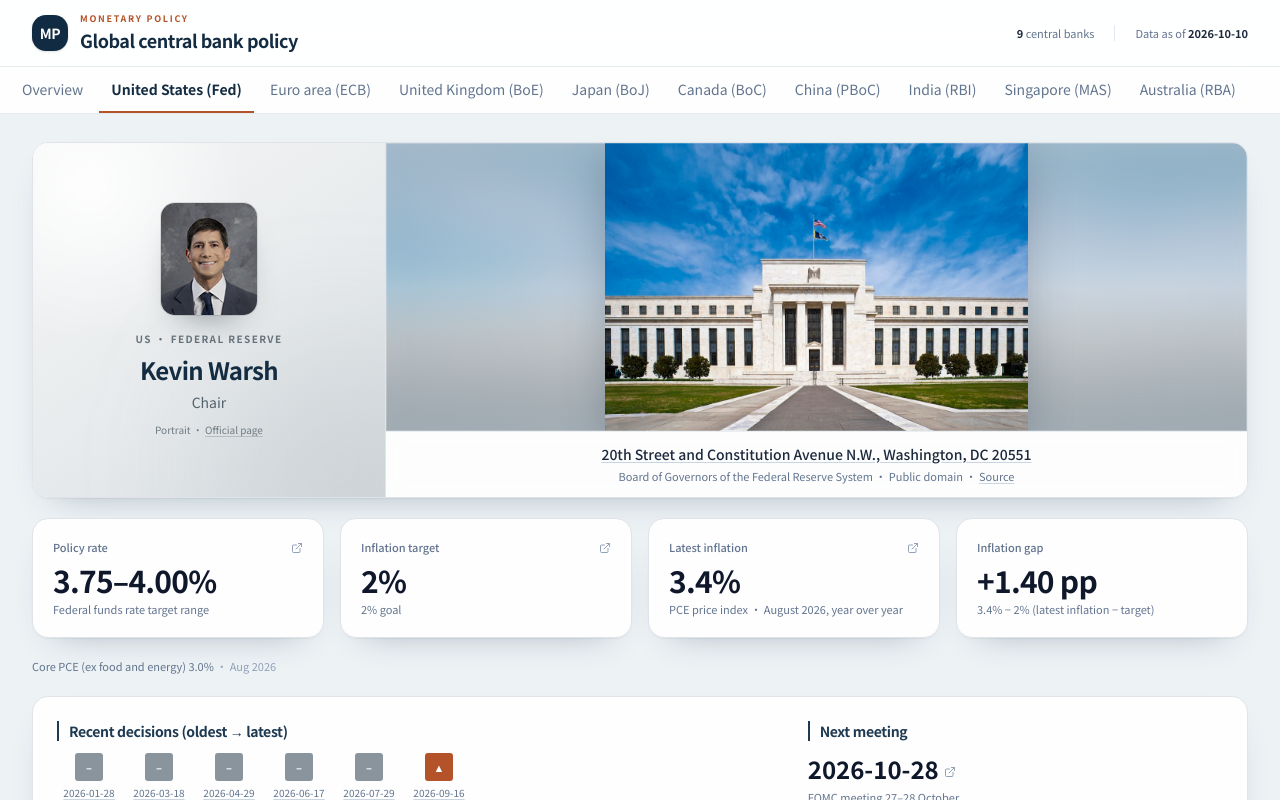
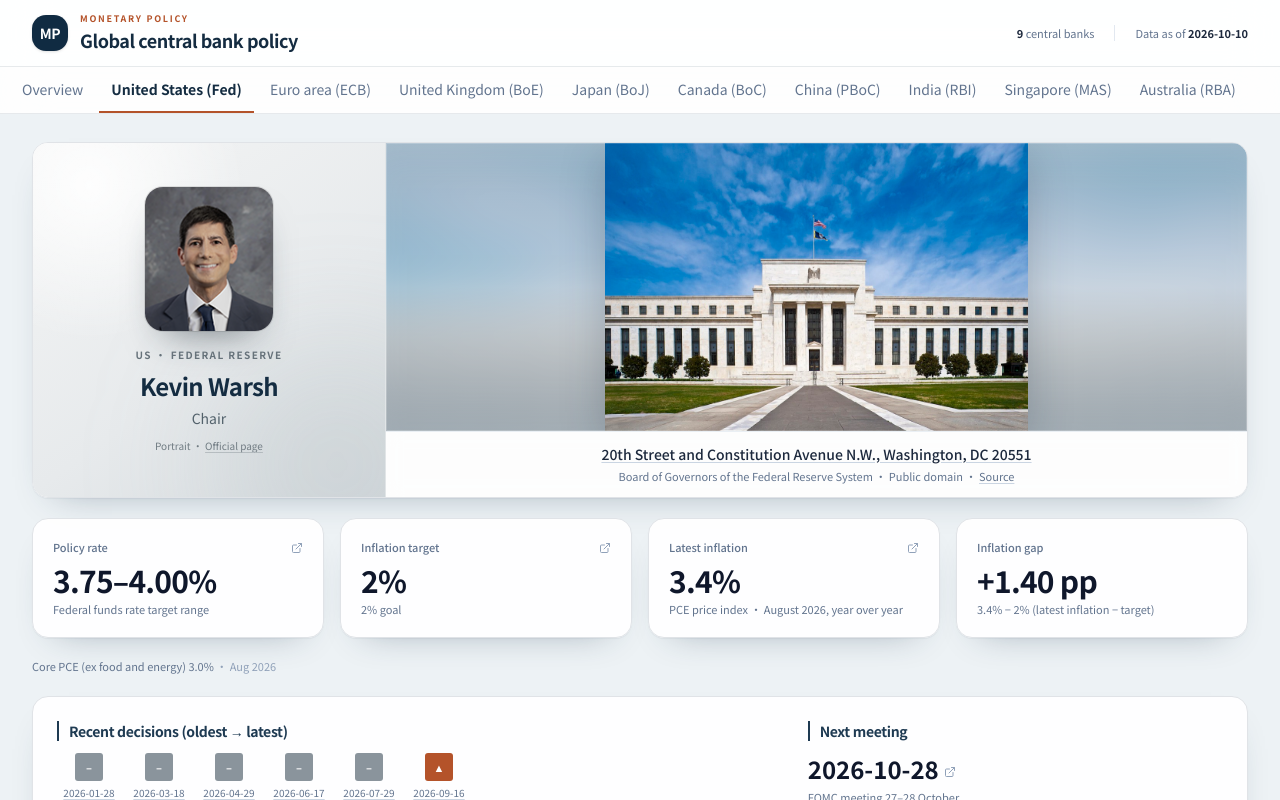
Before and after one commit to carolinezy99-wq/genesis, a Next.js app: page / in a window 1280 px wide. Both pictures are taken after a click on the button 232 px from the left and 3007 px from the top of the page. Shown: the top 800 px of the page. Built offline with nearby package versions, Linux system fonts and the light colour scheme.

Commit message:
Enlarge governor portraits

```diff
--- a/src/components/bank-card.tsx
+++ b/src/components/bank-card.tsx
@@ -24,12 +24,12 @@
 function Portrait({ bank, alt }: { bank: Bank; alt: string }) {
   const frame = portraitFrame[bank.id] ?? { position: "50% 25%", zoom: 1 }
   return (
-    <div className="relative h-28 w-24 shrink-0 overflow-hidden rounded-xl bg-[#f4f5f5] shadow-[0_18px_34px_-20px_rgba(30,42,50,.55)] ring-1 ring-black/10">
+    <div className="relative h-36 w-32 shrink-0 overflow-hidden rounded-2xl bg-[#f4f5f5] shadow-[0_20px_38px_-20px_rgba(30,42,50,.58)] ring-1 ring-black/10">
       <Image
         src={`${process.env.NEXT_PUBLIC_BASE_PATH ?? ""}${bank.head.photo}`}
         alt={alt}
         fill
-        sizes="96px"
+        sizes="128px"
         priority
         className="object-cover"
         style={{ objectPosition: frame.position, transform: `scale(${frame.zoom})`, transformOrigin: frame.position }}
```
